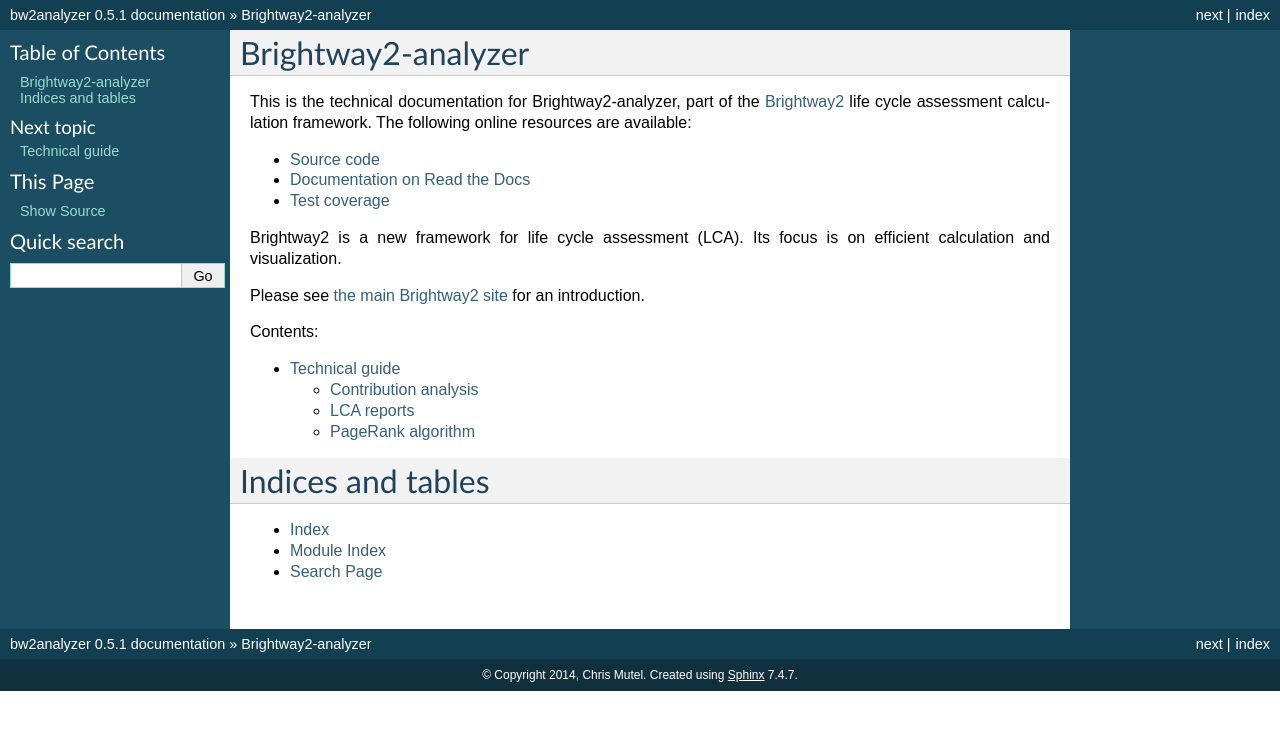
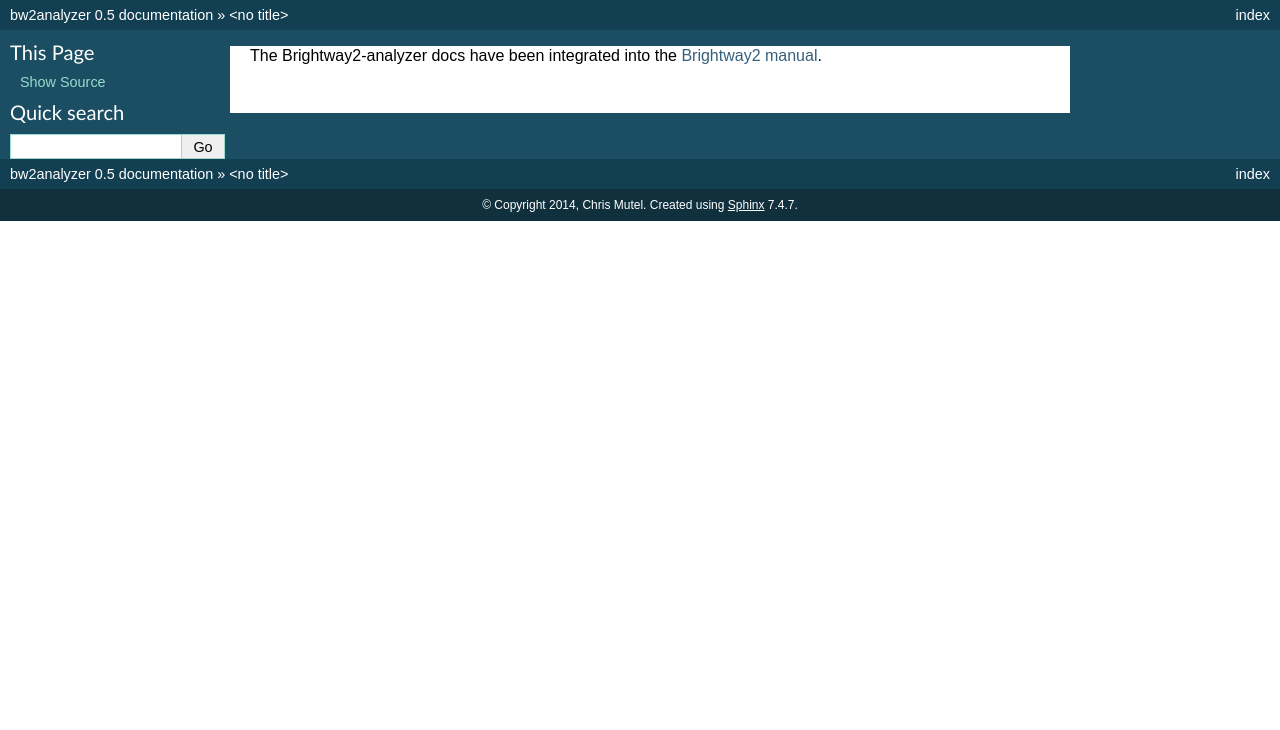
Before and after one commit to brightway-lca/brightway2-analyzer, a Sphinx documentation site: the page built from docs/index.rst, in a window 1280 px wide. Shown: the top 730 px of the page. Built offline with Sphinx 7.4.7, drawn with Linux system fonts in a browser that asks for light colours.

Commit message:
Remove docs in favor of the manual

```diff
--- a/docs/conf.py
+++ b/docs/conf.py
@@ -12,16 +12,16 @@
 # The short X.Y version.
 version = '0.5'
 # The full version, including alpha/beta/rc tags.
-release = '0.5.1'
+release = '0.5'
 
 # All configuration values have a default; values that are commented out
 # serve to show the default.
 
-import sys
-from os.path import abspath, dirname
+# import sys
+# from os.path import abspath, dirname
 
 # Make sure we use this copy of Brightway2
-sys.path.insert(1, abspath(dirname(dirname(__file__))))
+# sys.path.insert(1, abspath(dirname(dirname(__file__))))
 
 # If extensions (or modules to document with autodoc) are in another directory,
 # add these directories to sys.path here. If the directory is relative to the
--- a/docs/index.rst
+++ b/docs/index.rst
@@ -1,26 +1 @@
-Brightway2-analyzer
-===================
-
-This is the technical documentation for Brightway2-analyzer, part of the `Brightway2 <http://brightwaylca.org>`_ life cycle assessment calculation framework. The following online resources are available:
-
-* `Source code <https://bitbucket.org/cmutel/brightway2-analyzer>`_
-* `Documentation on Read the Docs <https://bw2analyzer.readthedocs.org/en/latest/>`_
-* `Test coverage <http://coverage.brightwaylca.org/analyzer/index.html>`_
-
-Brightway2 is a new framework for life cycle assessment (LCA). Its focus is on efficient calculation and visualization.
-
-Please see `the main Brightway2 site <http://brightwaylca.org>`_ for an introduction.
-
-Contents:
-
-.. toctree::
-   :maxdepth: 2
-
-   technical
-
-Indices and tables
-==================
-
-* :ref:`genindex`
-* :ref:`modindex`
-* :ref:`search`
+The Brightway2-analyzer docs have been integrated into the `Brightway2 manual <http://brightway2.readthedocs.org/en/latest/>`_.
--- a/docs/technical.rst
+++ /dev/null
@@ -1,20 +0,0 @@
-Technical guide
-***************
-
-Contribution analysis
-=====================
-
-.. autoclass:: bw2analyzer.ContributionAnalysis
-    :members:
-
-LCA reports
-===========
-
-.. autoclass:: bw2analyzer.SerializedLCAReport
-    :members:
-
-PageRank algorithm
-==================
-
-.. autoclass:: bw2analyzer.PageRank
-    :members:
```
